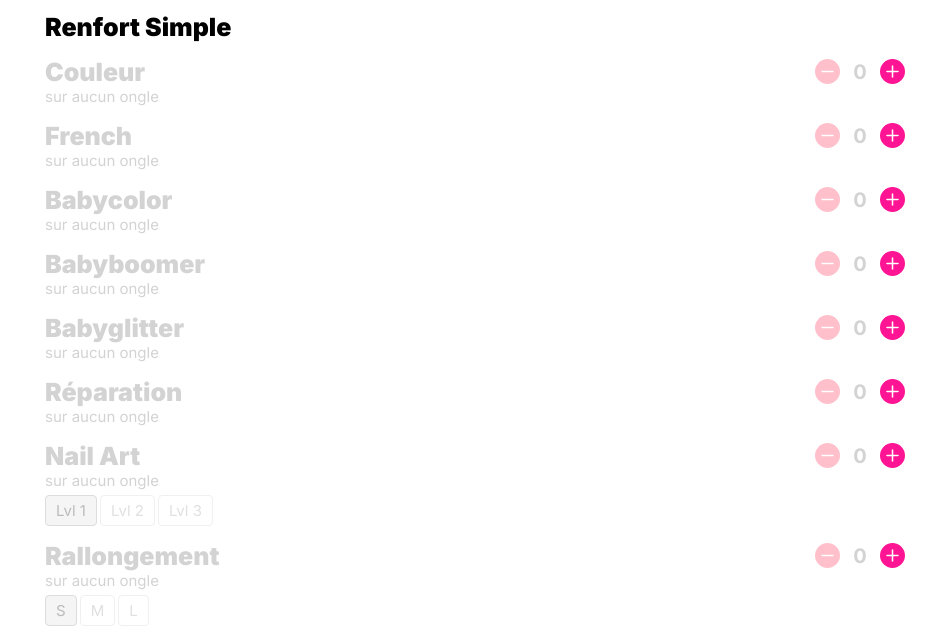
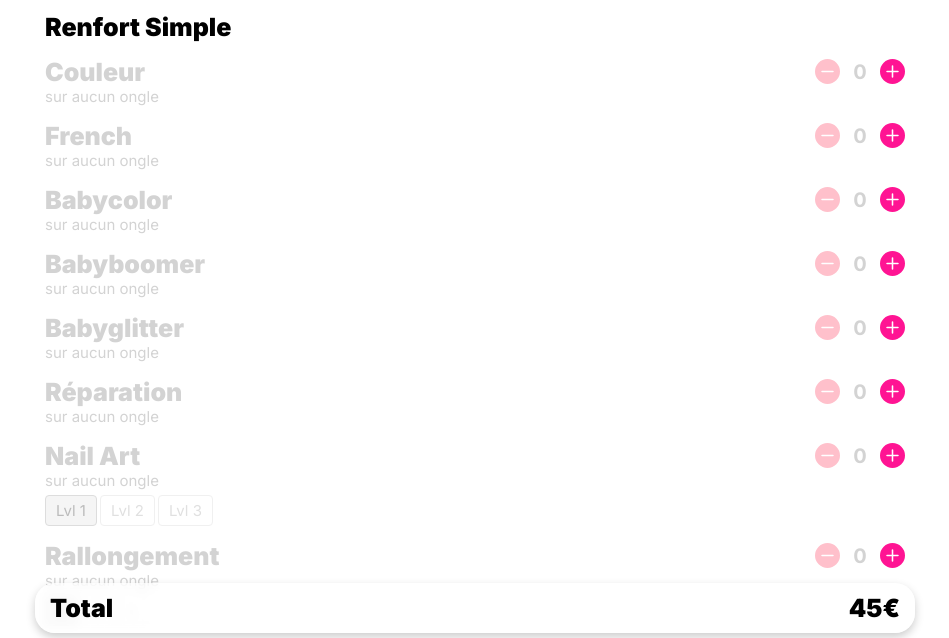
Before and after one commit to ThmsDft/LauliannsDevis, a plain HTML site: page index.html in a window 1280 px wide. Shown: the part 157-795 px from the top of the page, without its empty margins (165-1114 px from the left). Drawn offline with Linux system fonts and the light colour scheme.

Commit message:
boutton flottant

```diff
--- a/style.css
+++ b/style.css
@@ -59,6 +59,7 @@ main {
   gap: 15px;
   max-width: 900px;
   padding: 20px;
+  padding-bottom: 100px; /* Espace pour le bouton flottant */
   margin-inline: auto;
 }
 
@@ -162,11 +163,14 @@ hr.end {
 
 /* --- Sticky Footer (Total) --- */
 .sticky {
-  position: sticky;
+  position: fixed;
+  left: 50%;
+  transform: translateX(-50%);
   width: 100%;
   max-width: 900px;
   bottom: 10px;
   z-index: 100;
+  pointer-events: none; /* Permet de cliquer à travers si nécessaire */
 }
 
 .total {
@@ -177,6 +181,7 @@ hr.end {
   backdrop-filter: blur(5px);
   -webkit-backdrop-filter: blur(5px);
   background-color: rgba(255, 255, 255, 0.6);
+  pointer-events: auto; /* Réactive les clics sur le total */
 }
 
 .total a {
```
